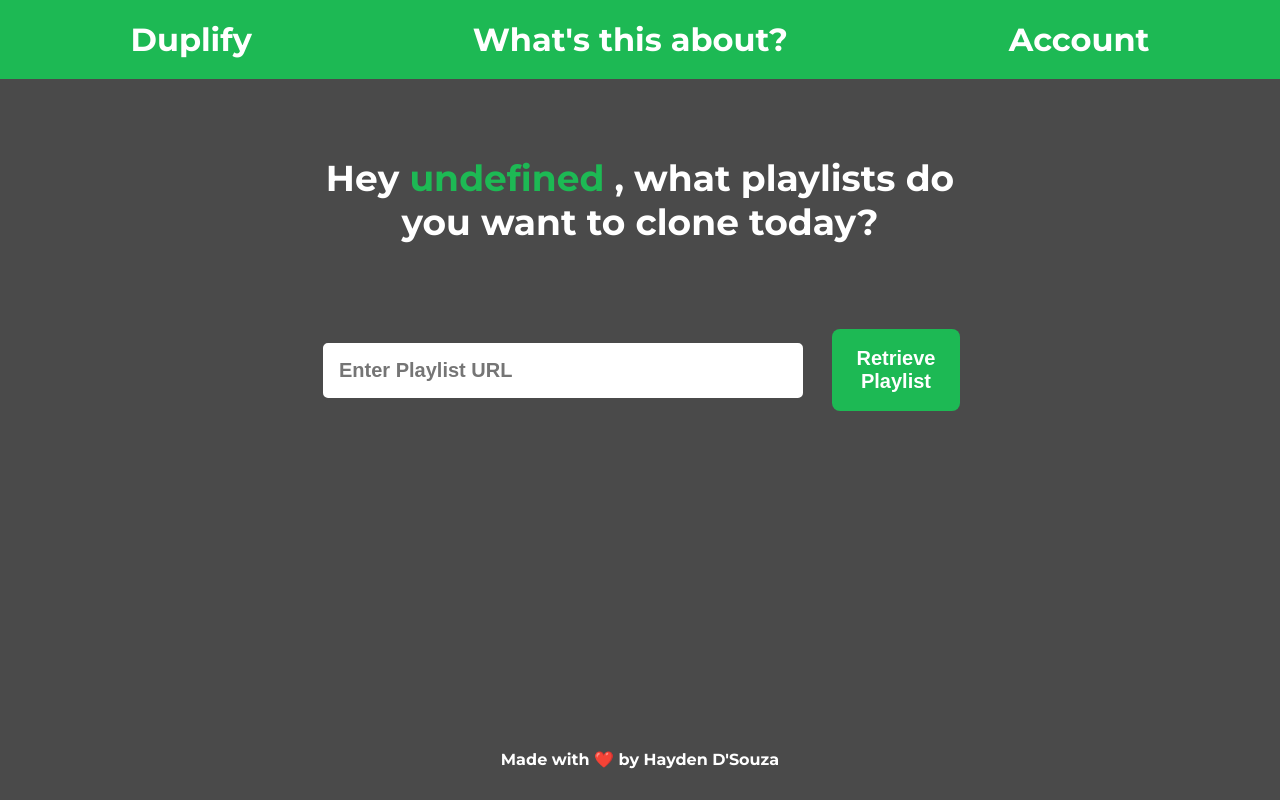
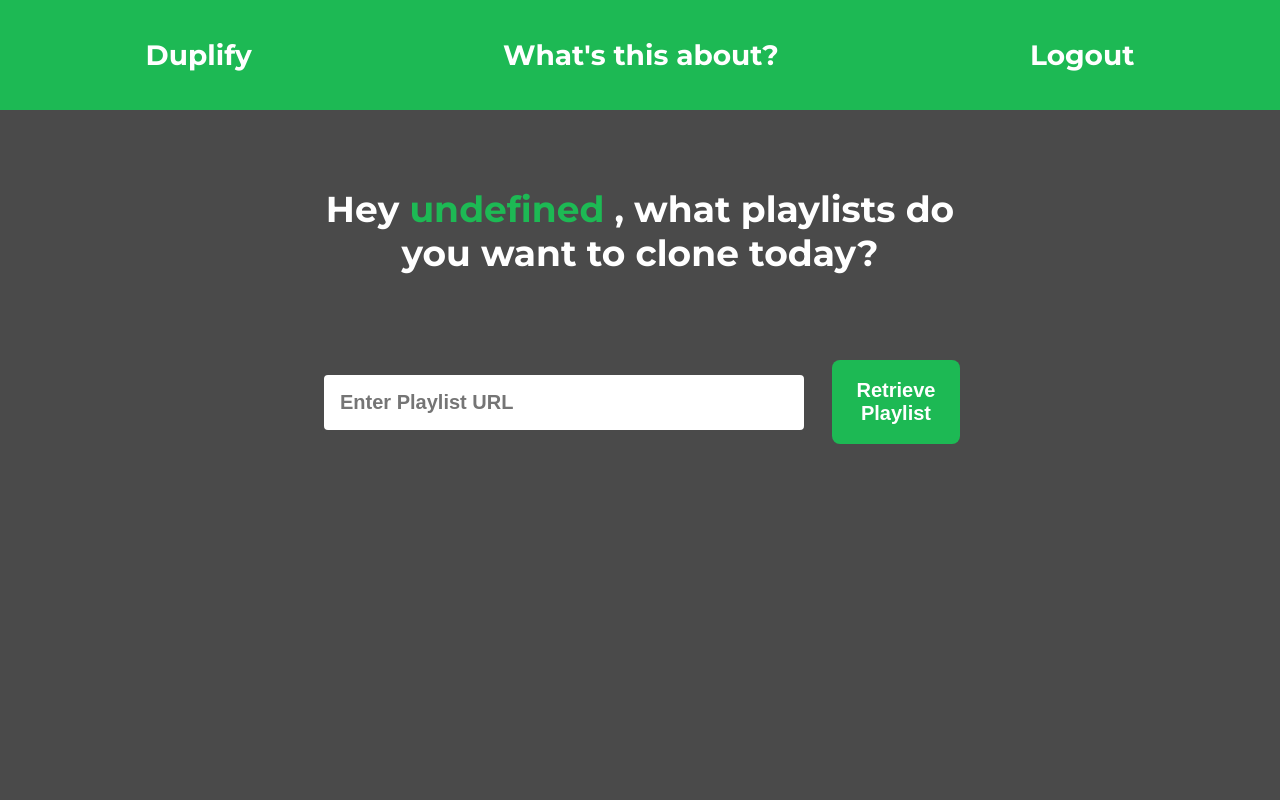
Before and after one commit to haydenfd/duplify, a SvelteKit app: page /home in a window 1280 px wide. Built offline with nearby package versions, Linux system fonts and the light colour scheme; no server answers.

Commit message:
Update README, cleanups

```diff
--- a/src/components/nav.svelte
+++ b/src/components/nav.svelte
@@ -1,7 +1,38 @@
+<script>
+    import { browser } from "$app/environment";
+    import { accessToken } from "../utils/store";
+
+    export const handleLogout = () => {
+        $accessToken = null;
+        if (browser)
+        {
+            window.localStorage.setItem('accessToken', null);
+            window.location.href='/login'
+        }
+
+    }
+
+    export const handleAboutRedirect = () => {
+        if (browser)
+        {
+            window.location.href = '/home/about'
+        }
+    }
+
+    export const handleHomeRedirect = () => {
+
+        if (browser)
+        {
+            window.location.href = '/home'
+        }
+    }
+</script>
+
+
 <nav>
-    <a href="/home">Duplify</a>
-    <a href="/home/about">What's this about?</a>
-    <a href="/home/account">Account</a>
+    <button on:click|preventDefault={handleHomeRedirect}>Duplify</button>
+    <button on:click|preventDefault={handleAboutRedirect}>What's this about?</button>
+    <button on:click|preventDefault={handleLogout}>Logout</button>
 </nav>
 
 
@@ -14,14 +45,20 @@
         padding: 20px;
     }
 
-    a {
-        font-size: 32px;
-        text-decoration: none;
+    button {
+        background-color: transparent;
+        border: 2px solid transparent;
+        font-size: 28px;
         color: white;
         font-weight: 700;
+        font-family: 'Montserrat';
+        padding:16px;
+        cursor: pointer;
+        border-radius: 12px;
+        transition: all 0.28s ease-in-out;
     }
 
-    a:hover{
-        color: rgb(176, 55, 182);
+    button:hover {
+        background-color: rgb(176,55,182);
     }
 </style>
--- a/src/components/search.svelte
+++ b/src/components/search.svelte
@@ -61,7 +61,7 @@
 
     input[type="text"] {
         padding: 16px;
-        border: 3px solid #4A4A4A;
+        border: 4.5px solid #4A4A4A;
         outline: none;
         border-radius: 8px;
         font-size: 16px;
@@ -71,12 +71,12 @@
     }
 
     input[type="text"]:focus {
-        border: 3px solid rgb(176, 55, 182);
+        border: 4.5px solid rgb(176, 55, 182);
     }
 
     button {
         width: 20%;
-        padding: 18px;
+        padding: 19px;
         background-color: #1DB954;
         border: none;
         outline: none;
@@ -84,6 +84,7 @@
         font-weight: 600;
         font-size: 20px;
         border-radius: 8px;
+        transition: all 0.28s ease-in-out;
         cursor: pointer;
     }
 
@@ -98,6 +99,8 @@
     .user-display-name {
         display: inline;
         color:#1DB954;
+        transition: all 0.28s ease-in-out;
+
     }
 
     .user-display-name:hover {
--- a/src/routes/+layout.svelte
+++ b/src/routes/+layout.svelte
@@ -1,6 +1,6 @@
 
 <slot />
-
+<!--
 <footer>
     <p>Made with &#10084;&#65039 by Hayden D'Souza</p>
 </footer>
@@ -22,4 +22,4 @@
     }
 
 
-</style>
+</style> -->
--- a/src/routes/+page.svelte
+++ b/src/routes/+page.svelte
@@ -1,6 +1,5 @@
 <script>
     import { accessToken } from '../utils/store';
-    import { redirect } from '@sveltejs/kit';
     import { browser } from '$app/environment'
 
 
--- a/src/routes/home/about/+page.svelte
+++ b/src/routes/home/about/+page.svelte
@@ -5,7 +5,7 @@
 <Nav />
 <div>
     <h1>About Duplify</h1>
-    <p>A few months ago, my friend came to me with a problem: </p>
+    <p>Insert boilerplate explanation of app and how to use it</p>
 </div>
 
 <style>
--- a/src/routes/home/account/+page.svelte
+++ /dev/null
@@ -1,6 +0,0 @@
-<script>
-    import Nav from "../../../components/nav.svelte";
-</script>
-
-<Nav />
-<h2>Logout</h2>
```
